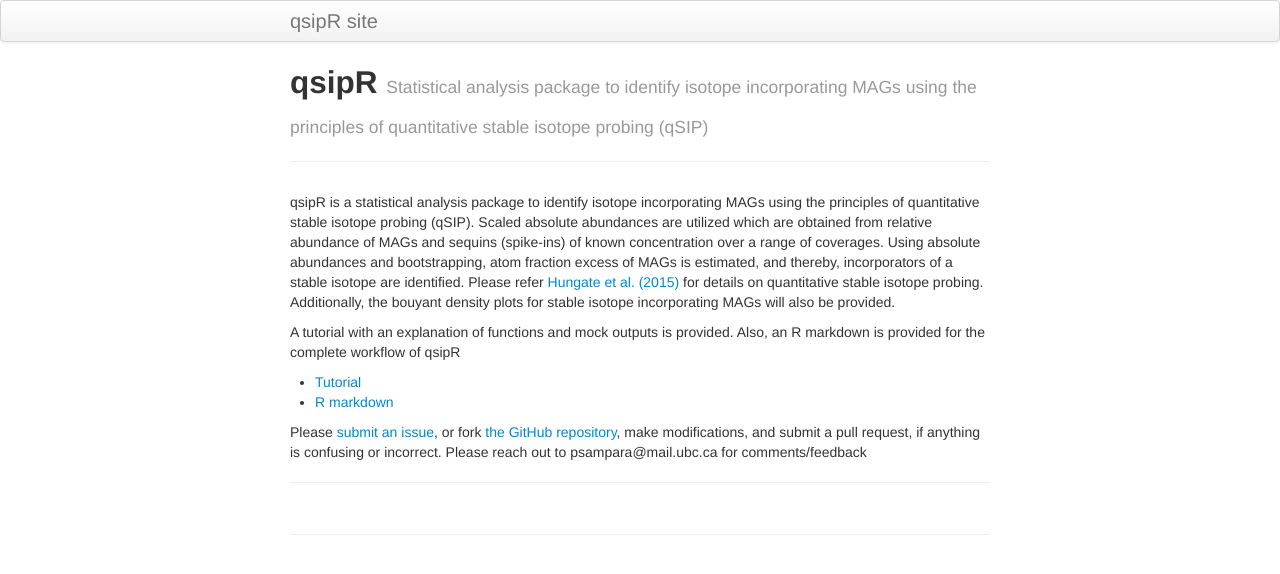
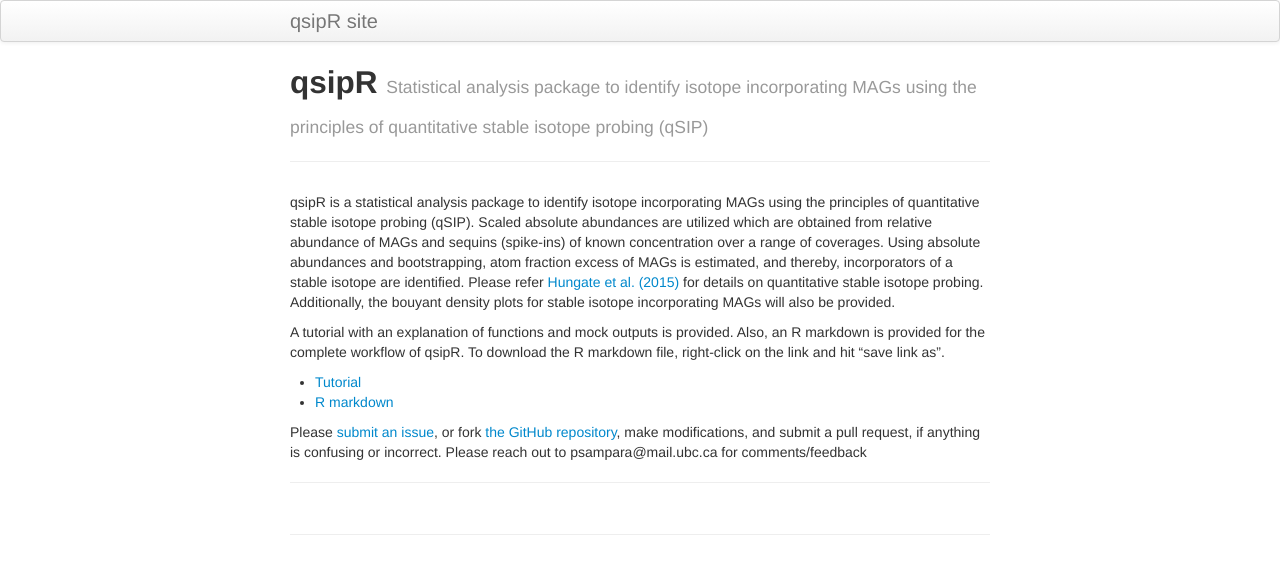
Before and after one commit to psampara/qsipR, a Jekyll site: the page built from index.md, in a window 1280 px wide. Shown: the top 574 px of the page. Built offline with Jekyll 4.4.1, drawn with Linux system fonts in a browser that asks for light colours.

Commit message:
Update index.md

```diff
--- a/index.md
+++ b/index.md
@@ -11,7 +11,7 @@
 Please refer [Hungate et al. (2015)](doi:10.1128/AEM.02280-15) for details on quantitative stable isotope probing.
 Additionally, the bouyant density plots for stable isotope incorporating MAGs will also be provided.
 
-A tutorial with an explanation of functions and mock outputs is provided. Also, an R markdown is provided for the complete workflow of qsipR
+A tutorial with an explanation of functions and mock outputs is provided. Also, an R markdown is provided for the complete workflow of qsipR. To download the R markdown file, right-click on the link and hit "save link as".
 
 - [Tutorial](pages/qsipR_tutorial.html)
 - <a id="raw-url" href="https://raw.githubusercontent.com/psampara/qsipR/master/qSIP_analysis.rmd">R markdown</a>
```
